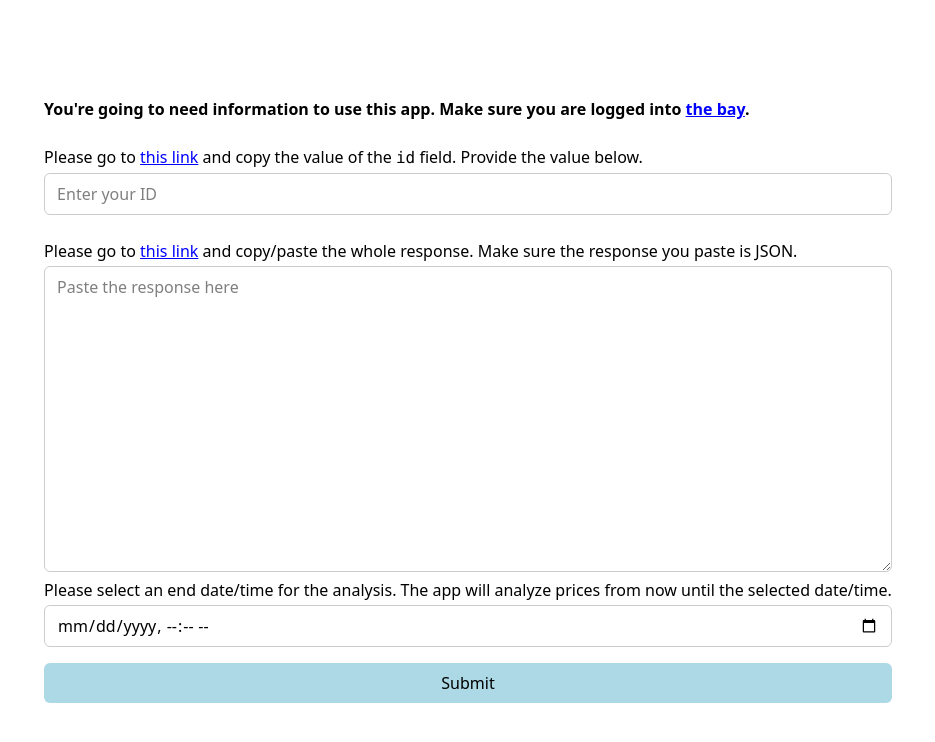
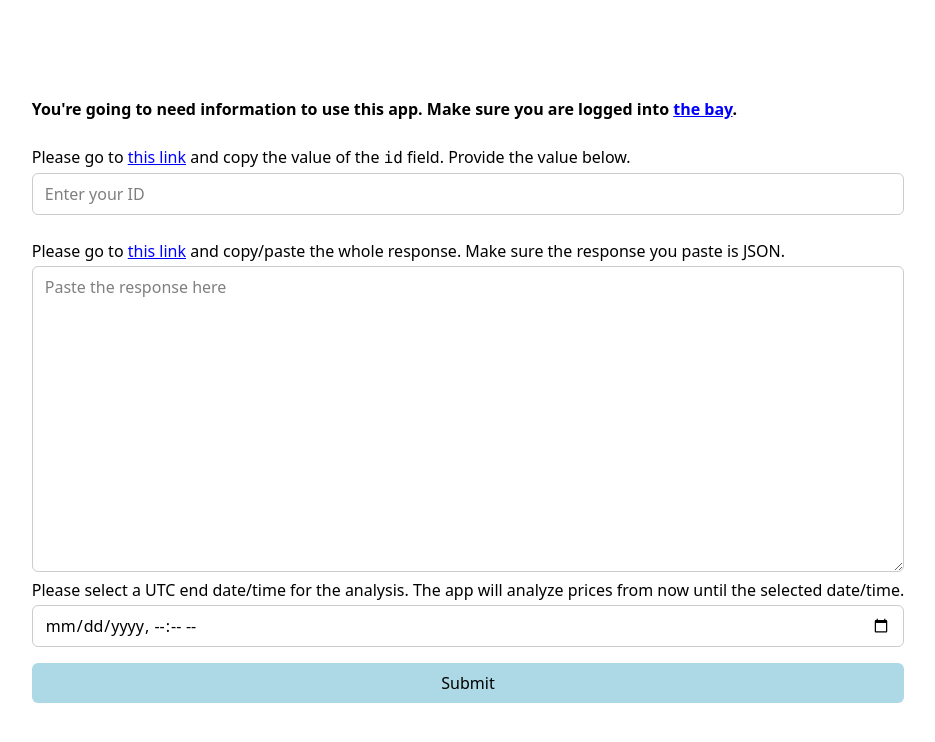
Before and after one commit to tiredkangaroo/shipwrecked-shop, a React (Vite) app in the folder frontend/: page / in a window 1280 px wide. Shown: the top 742 px of the page, without its empty margins (172-1107 px from the left). Built offline with nearby package versions, Linux system fonts and the light colour scheme.

Commit message:
specift that the user is selecting a UTC datetiem

```diff
--- a/frontend/src/App.tsx
+++ b/frontend/src/App.tsx
@@ -491,7 +491,7 @@ function GetInfo({ setInfo }: { setInfo: (info: Info) => void }) {
           rows={12}
         />
         <br />
-        Please select an end date/time for the analysis. The app will analyze
+        Please select a UTC end date/time for the analysis. The app will analyze
         prices from now until the selected date/time.
         <br />
         <input ref={endDateInputRef} type="datetime-local" />
```
